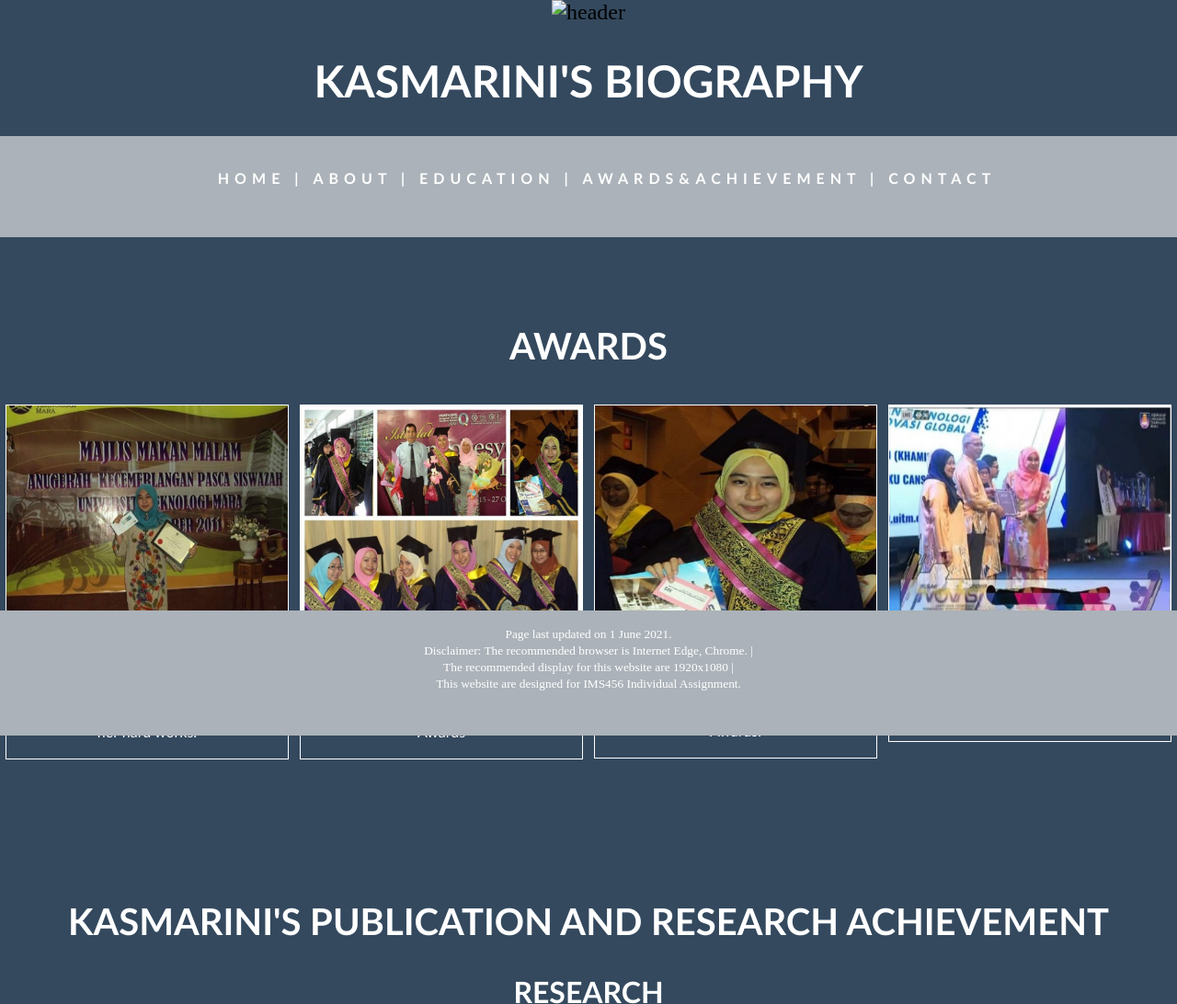
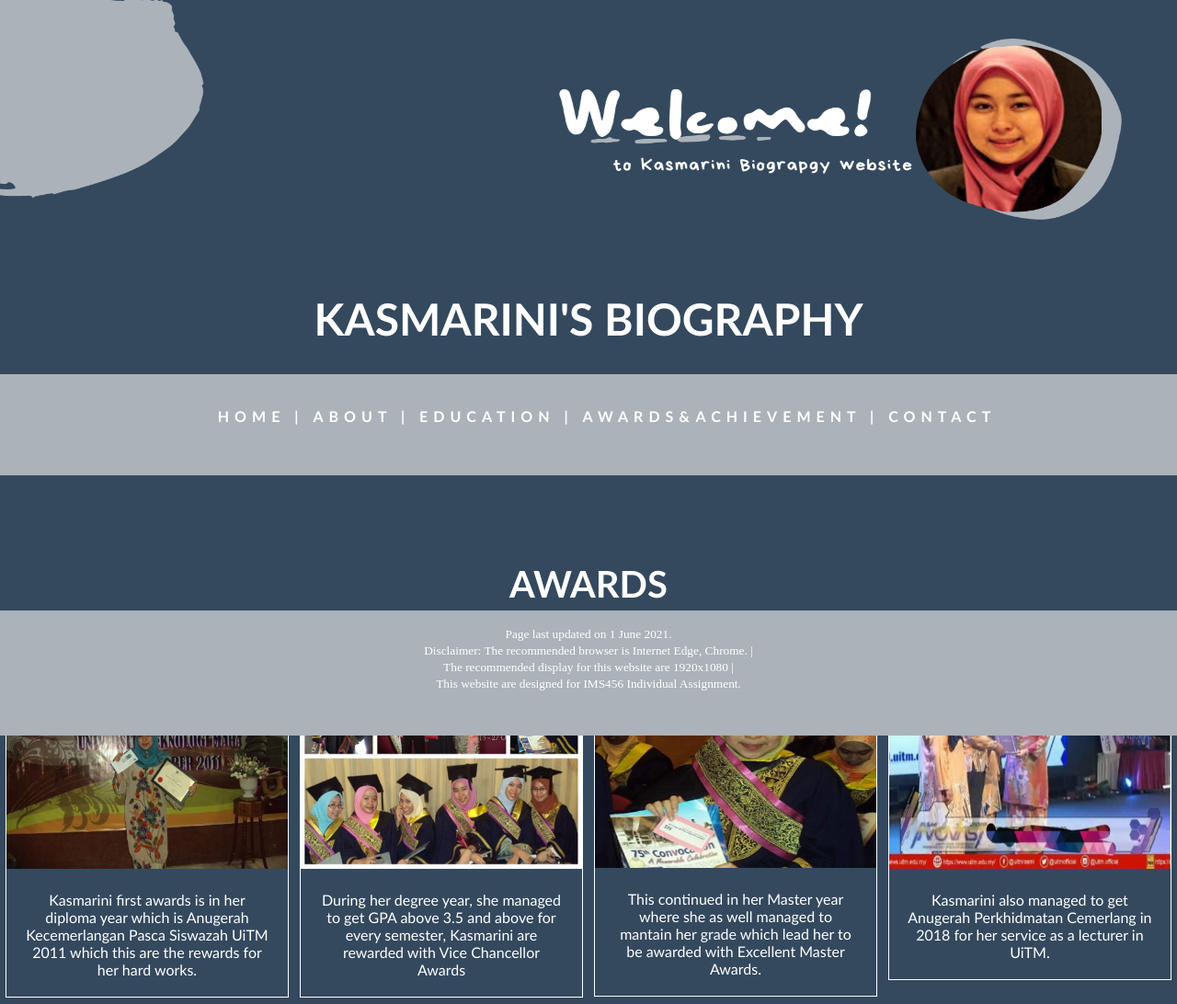
Before and after one commit to qhursiahariffin/IMS456-4, a plain HTML site: page awards.html in a window 1280 px wide. Shown: the top 1092 px of the page at 92% size. Drawn offline with Linux system fonts and the light colour scheme.

Commit message:
Update awards.html

```diff
--- a/awards.html
+++ b/awards.html
@@ -14,7 +14,7 @@
 <body align="center">
 
 <div class=header>
-<header> <img src="image/header.png" alt="header" width="100%" height="280px"/> </header>
+<header> <img src="image/h1.png" alt="header" width="100%" height="280px"/> </header>
 <h1 font="calibri">KASMARINI'S BIOGRAPHY</h1>
 </div>
 
```
